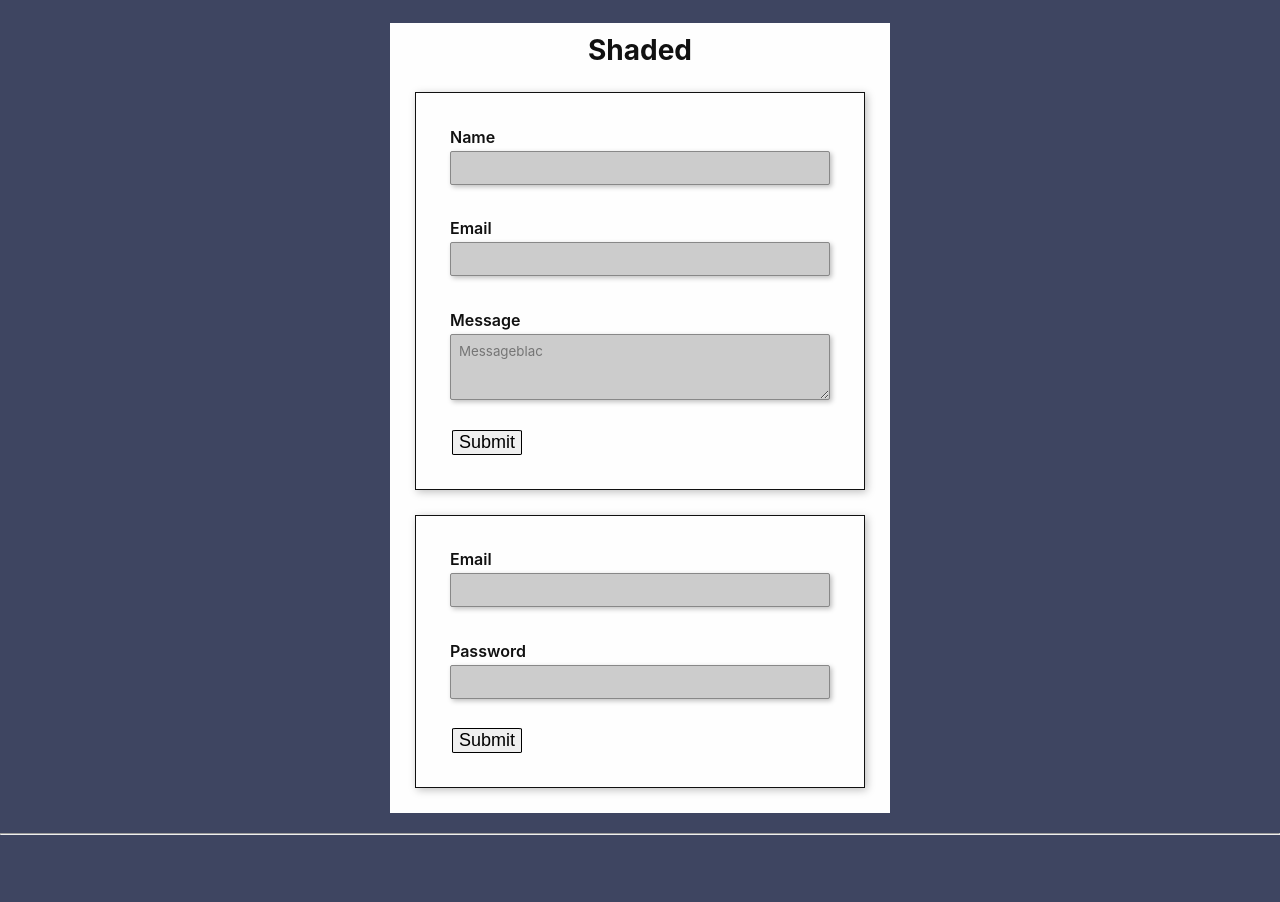
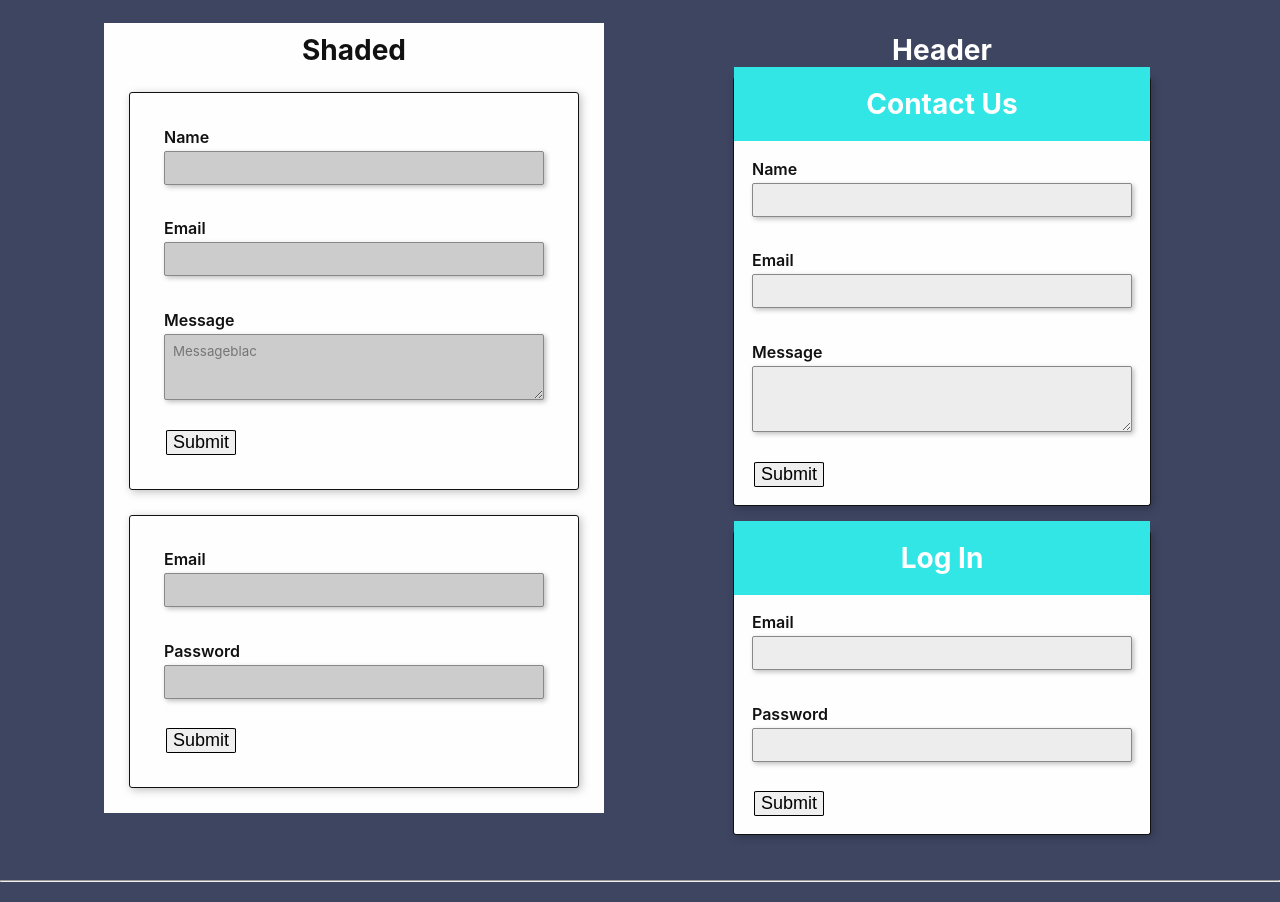
Before and after one commit to Cinque-Web-Development/satellite, a React (Create React App) app: page / in a window 1280 px wide. Shown: the part 2155-3057 px from the top of the page. Before the commit the page ends 3010 px from the top, so only its background shows below. Built offline with nearby package versions, Linux system fonts and the light colour scheme.

Commit message:
Add header design

```diff
--- a/src/components/Forms/Forms.css
+++ b/src/components/Forms/Forms.css
@@ -41,6 +41,7 @@ h3.shaded {
     margin: 25px;
     background: transparent;
     border: 1px solid #999;
+    border-radius: 3px;
 }
 
 .stlt-fieldset-sm {
@@ -85,3 +86,35 @@ h3.shaded {
     background-color: #ccc;
     box-shadow: 2px 2px 5px rgba(0,0,0,.25);
 }
+
+
+/* Header */
+.stlt-form.header {
+    margin-top: 0;
+    background: #fefefe;
+    border: 1px solid #111;
+    border-top: none;
+    box-shadow: 2px 2px 8px rgba(0,0,0,.25);
+    /* padding-top: 150px;
+    position: relative; */
+    padding: 0 0;
+}
+
+.stlt-header {
+    text-align: center;
+    margin-bottom: 0;
+    padding: 20px 0;
+    margin-top: -10px;
+    background-color: rgb(50, 230, 230);
+    width: 100%;
+}
+
+.stlt-label-sm.header {
+    color: #111;
+}
+
+.stlt-input-sm.header {
+    border: 1px solid #888;
+    background-color: #ededed;
+    box-shadow: 2px 2px 5px rgba(0,0,0,.25);
+}
--- a/src/components/Forms/Forms.jsx
+++ b/src/components/Forms/Forms.jsx
@@ -137,7 +137,51 @@ export default function Forms() {
 
             </div>
 
+    {/* Header Forms */}
+            <div className="header">
+            <h3 className="header">Header</h3>
+                {/* name, email, message header*/}
+                <form className="stlt-form header">
+                <h3 className="stlt-header">Contact Us</h3>
+                    <fieldset className="stlt-fieldset-sm">
+                        <label for="name" className="stlt-label-sm header">Name</label>
+                        <input type="text" id="name" name="sender_name" className="stlt-input-sm header" placeholder=""/>
+                    </fieldset>
 
+                    <fieldset className="stlt-fieldset-sm">
+                        <label for="email" className="stlt-label-sm header">Email</label>
+                        <input type="email" id="email" name="sender_email" className="stlt-input-sm header" placeholder="" />
+                    </fieldset>
+
+                    <fieldset className="stlt-fieldset-sm">
+                        <label for="message" className="stlt-label-sm header">Message</label>
+                        <textarea id="message" name="message" cols="50" rows="3" className="stlt-input-sm header" placeholder="" />
+                    </fieldset>
+
+                    <fieldset className="stlt-fieldset-sm">
+                        <input type="submit" value="Submit" className="stlt-btn stlt-btn-neutral stlt-btn-small" />
+                    </fieldset>
+                </form>
+
+                {/* Username/email && password */}
+                <form action="" className="stlt-form header">
+                <h3 className="stlt-header">Log In</h3>
+                    <fieldset className="stlt-fieldset-sm">
+                        <label for="name" className="stlt-label-sm header">Email</label>
+                        <input type="text" id="name" className="stlt-input-sm header" placeholder=""/>
+                    </fieldset>
+
+                    <fieldset className="stlt-fieldset-sm">
+                        <label for="password" className="stlt-label-sm header">Password</label>
+                        <input type="password" id="password" className="stlt-input-sm header" placeholder=""/>
+                    </fieldset>
+
+                    <fieldset className="stlt-fieldset-sm">
+                        <input type="submit" value="Submit" className="stlt-btn stlt-btn-neutral stlt-btn-small" />
+                    </fieldset>
+                </form>
+
+            </div>
 
         </div>
     )
```
